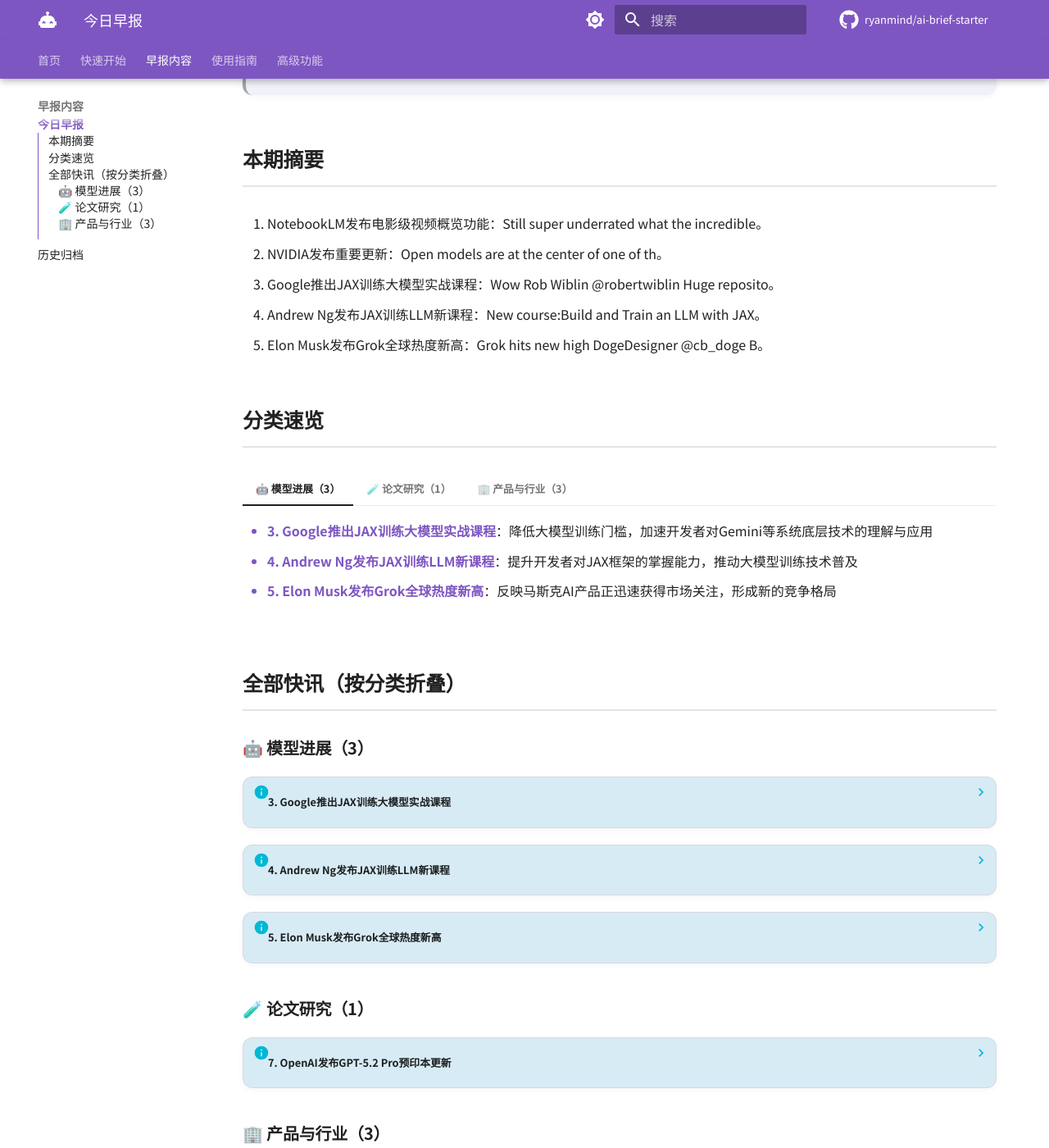
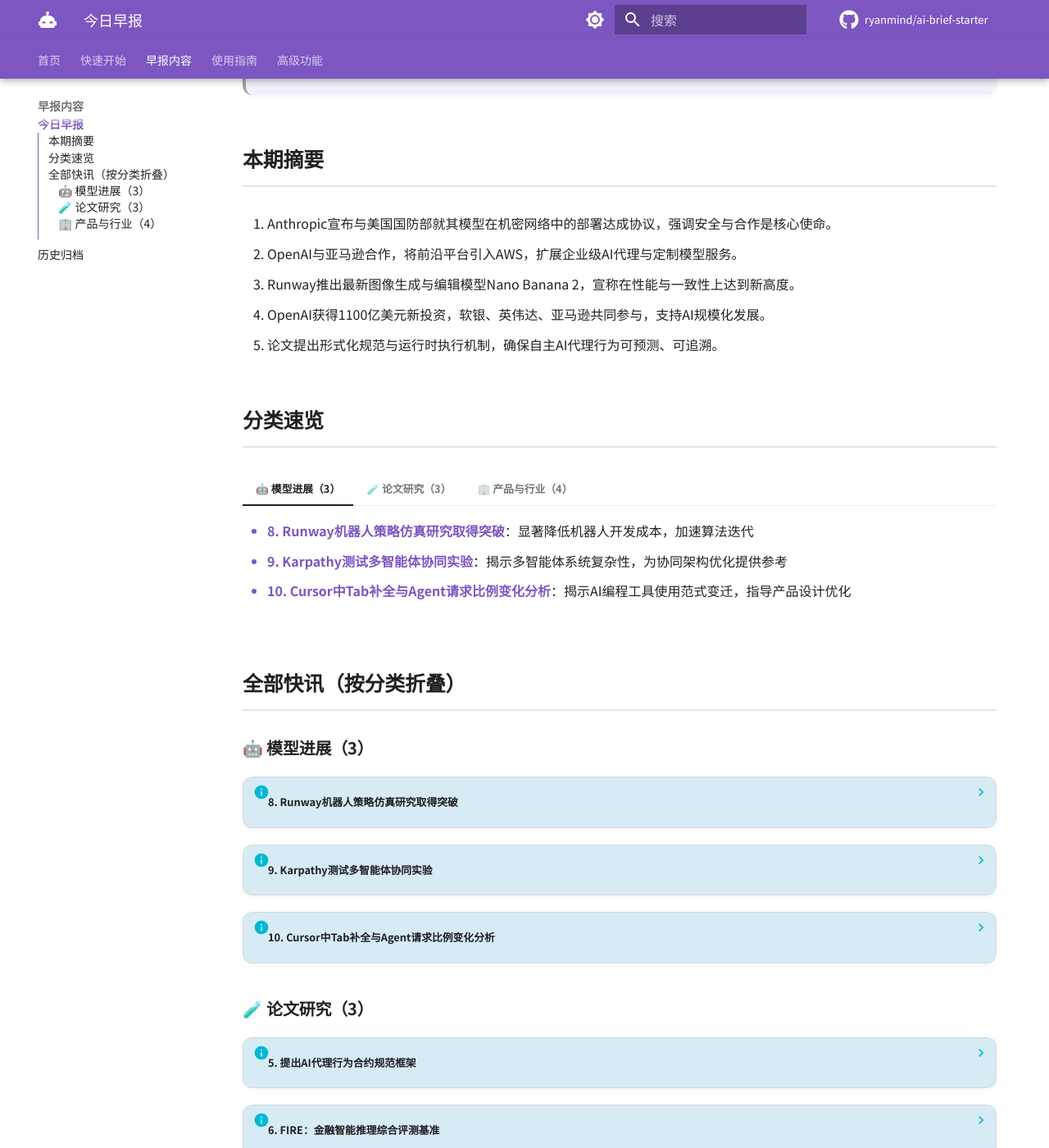
Before and after one commit to ryanmind/ai-brief-starter, an MkDocs documentation site: the page built from docs/latest.md, in a window 1280 px wide and 1400 px high, scrolled down 354 px. Shown: the whole window at 82% size. Built offline with MkDocs 1.6.1 and Material for MkDocs 9.7.7, drawn with Linux system fonts in a browser that asks for light colours; comment, search, counter and statistics services are not loaded; some of the changed text lies outside the part shown.

Commit message:
style(docs): 优化折叠快讯模块布局与内容层次

```diff
--- a/docs/latest.md
+++ b/docs/latest.md
@@ -1,98 +1,138 @@
 # 今日早报
 
-> 更新时间：2026年03月05日09:39:18
+> 更新时间：2026-02-28 15:48:56
 > 说明：该页面由 `ai-morning-brief` 自动生成并同步。
 
 ## 本期摘要
 
-1. NotebookLM发布电影级视频概览功能：Still super underrated what the incredible。
-2. NVIDIA发布重要更新：Open models are at the center of one of th。
-3. Google推出JAX训练大模型实战课程：Wow Rob Wiblin @robertwiblin Huge reposito。
-4. Andrew Ng发布JAX训练LLM新课程：New course:Build and Train an LLM with JAX。
-5. Elon Musk发布Grok全球热度新高：Grok hits new high DogeDesigner @cb_doge B。
+1. Anthropic宣布与美国国防部就其模型在机密网络中的部署达成协议，强调安全与合作是核心使命。
+2. OpenAI与亚马逊合作，将前沿平台引入AWS，扩展企业级AI代理与定制模型服务。
+3. Runway推出最新图像生成与编辑模型Nano Banana 2，宣称在性能与一致性上达到新高度。
+4. OpenAI获得1100亿美元新投资，软银、英伟达、亚马逊共同参与，支持AI规模化发展。
+5. 论文提出形式化规范与运行时执行机制，确保自主AI代理行为可预测、可追溯。
 
 ## 分类速览
 
 === "🤖 模型进展（3）"
-    - **3. Google推出JAX训练大模型实战课程**：降低大模型训练门槛，加速开发者对Gemini等系统底层技术的理解与应用
-    - **4. Andrew Ng发布JAX训练LLM新课程**：提升开发者对JAX框架的掌握能力，推动大模型训练技术普及
-    - **5. Elon Musk发布Grok全球热度新高**：反映马斯克AI产品正迅速获得市场关注，形成新的竞争格局
+    - **8. Runway机器人策略仿真研究取得突破**：显著降低机器人开发成本，加速算法迭代
+    - **9. Karpathy测试多智能体协同实验**：揭示多智能体系统复杂性，为协同架构优化提供参考
+    - **10. Cursor中Tab补全与Agent请求比例变化分析**：揭示AI编程工具使用范式变迁，指导产品设计优化
 
-=== "🧪 论文研究（1）"
-    - **7. OpenAI发布GPT-5.2 Pro预印本更新**：推动AI在基础科学领域的深度应用，拓展理论物理研究范式
+=== "🧪 论文研究（3）"
+    - **5. 提出AI代理行为合约规范框架**：为AI治理提供技术路径，缓解代理失控风险
+    - **6. FIRE：金融智能推理综合评测基准**：填补金融领域AI评测空白，推动专业模型发展
+    - **7. 提出科学创意生成系统GYWI**：推动AI在科研创新中的可解释性应用
 
-=== "🏢 产品与行业（3）"
-    - **1. NotebookLM发布电影级视频概览功能**：推动AI内容生成从文字向动态视觉演进，大幅提升信息传达效率与用户沉浸感
-    - **2. NVIDIA发布重要更新**：凸显开放模型成为AI产业核心驱动力，加速行业协同创新进程
-    - **6. @ylecun 发布重要更新**：若属实，将重塑智能硬件与AI融合的发展路径，引发行业高度关注
+=== "🏢 产品与行业（4）"
+    - **1. Anthropic与美国国防部达成模型部署协议**：AI军事化应用迈出关键一步，引发安全与伦理讨论
+    - **2. OpenAI与亚马逊宣布战略合作伙伴关系**：强化AI基础设施布局，推动企业AI落地应用
+    - **3. Runway发布Nano Banana 2图像生成模型**：刷新图像生成领域基准，推动AIGC技术演进
+    - **4. OpenAI完成1100亿美元融资，估值达7300亿美元**：奠定全球AI产业资本基础，加速技术迭代与生态扩张
 
 ## 全部快讯（按分类折叠）
 
 ### 🤖 模型进展（3）
 
-??? info "3. Google推出JAX训练大模型实战课程"
-    - **摘要**：Wow Rob Wiblin @robertwiblin Huge repository of information about OpenAI and Altman just dropped—The OpenAI Files. There's so much crazy shit in there. He。
-    - **关键点**：
-        - Google推出JAX训练LLM课程
-        - 支持从零训练2000万参数模型
-        - 基于Gemini核心技术框架
-    - **影响分析**：降低大模型训练门槛，加速开发者对Gemini等系统底层技术的理解与应用。
-    - **来源**：[原文链接](https://x.com/elonmusk/status/2029268083043688905)
+??? info "8. Runway机器人策略仿真研究取得突破"
+    **显著降低机器人开发成本，加速算法迭代。**
 
-??? info "4. Andrew Ng发布JAX训练LLM新课程"
-    - **摘要**：New course: Build and Train an LLM with JAX, built in partnership with @Google and taught by @chrisachard. JAX is the open-source library behind Google's Gemini。
-    - **关键点**：
-        - JAX训练LLM课程上线
-        - 由Andrew Ng与Google联合推出
-        - 支持2000万参数模型训练
-    - **影响分析**：提升开发者对JAX框架的掌握能力，推动大模型训练技术普及。
-    - **来源**：[原文链接](https://x.com/AndrewYNg/status/2029266102178693378)
+    **关键点**
+    - 世界模型模拟机器人策略
+    - 仿真与实测相关性0.95
+    - 提升研发效率与可扩展性
 
-??? info "5. Elon Musk发布Grok全球热度新高"
-    - **摘要**：Grok hits new high DogeDesigner @cb_doge BREAKING: Grok hits a new high on Google Trends. Popularity and real world usage are skyrocketing globally. 🔥 - https。
-    - **关键点**：
-        - Grok谷歌趋势达新高
-        - 全球使用量持续攀升
-        - 马斯克AI产品受关注
-    - **影响分析**：反映马斯克AI产品正迅速获得市场关注，形成新的竞争格局。
-    - **来源**：[原文链接](https://x.com/elonmusk/status/2029212992571867548)
+    **来源**：[原文链接](https://nitter.net/runwayml/status/2027469515903127825)
 
-### 🧪 论文研究（1）
+??? info "9. Karpathy测试多智能体协同实验"
+    **揭示多智能体系统复杂性，为协同架构优化提供参考。**
 
-??? info "7. OpenAI发布GPT-5.2 Pro预印本更新"
-    - **摘要**：A new preprint extends single-minus amplitudes to gravitons, with GPT-5.2 Pro helping derive and verify nonzero graviton tree amplitudes in quantum gravity。
-    - **关键点**：
-        - GPT-5.2 Pro助力物理研究
-        - 验证引力子树振幅
-        - 拓展量子引力理论边界
-    - **影响分析**：推动AI在基础科学领域的深度应用，拓展理论物理研究范式。
-    - **来源**：[原文链接](https://openai.com/index/extending-single-minus-amplitudes-to-gravitons)
+    **关键点**
+    - 智能体并行实验
+    - 尝试移除logit软帽
+    - 发现系统易失控
 
-### 🏢 产品与行业（3）
+    **来源**：[原文链接](https://nitter.net/karpathy/status/2027521323275325622)
 
-??? info "1. NotebookLM发布电影级视频概览功能"
-    - **摘要**：Still super underrated what the incredible @NotebookLM can do. Its magical—one of my favourite AI tools. NotebookLM @NotebookLM Introducing Cinematic Video。
-    - **关键点**：
-        - NotebookLM发布电影级视频功能
-        - 支持定制化视觉内容生成
-        - 适用于创作与演示场景
-    - **影响分析**：推动AI内容生成从文字向动态视觉演进，大幅提升信息传达效率与用户沉浸感。
-    - **来源**：[原文链接](https://x.com/demishassabis/status/2029369663210008835)
+??? info "10. Cursor中Tab补全与Agent请求比例变化分析"
+    **揭示AI编程工具使用范式变迁，指导产品设计优化。**
 
-??? info "2. NVIDIA发布重要更新"
-    - **摘要**：Open models are at the center of one of the most important shifts in AI. At #NVIDIAGTC, NVIDIA founder and CEO Jensen Huang is bringing together leaders from s。
-    - **关键点**：
-        - NVIDIA GTC聚焦开放模型
-        - 汇聚多家头部AI公司
-        - 推动生态协作发展
-    - **影响分析**：凸显开放模型成为AI产业核心驱动力，加速行业协同创新进程。
-    - **来源**：[原文链接](https://x.com/nvidia/status/2029363481598672934)
+    **关键点**
+    - 使用模式从Tab到Agent演进
+    - 社区平均值跟踪最优配置
+    - 体现工具智能化升级
 
-??? info "6. @ylecun 发布重要更新"
-    - **摘要**：Tesla will be the first company to make Artificial Grokon Intelligence。
-    - **关键点**：
-        - 特斯拉将首推类脑智能
-        - RT自Yann LeCun权威发声
-        - 或将影响产品与行业节奏
-    - **影响分析**：若属实，将重塑智能硬件与AI融合的发展路径，引发行业高度关注。
-    - **来源**：[原文链接](https://x.com/ylecun/status/2029143128138010662)
+    **来源**：[原文链接](https://nitter.net/karpathy/status/2027501331125239822)
+
+### 🧪 论文研究（3）
+
+??? info "5. 提出AI代理行为合约规范框架"
+    **为AI治理提供技术路径，缓解代理失控风险。**
+
+    **关键点**
+    - 定义AI代理行为合约
+    - 支持运行时强制执行
+    - 提升自治系统可靠性
+
+    **来源**：[原文链接](https://arxiv.org/abs/2602.22302)
+
+??? info "6. FIRE：金融智能推理综合评测基准"
+    **填补金融领域AI评测空白，推动专业模型发展。**
+
+    **关键点**
+    - 覆盖金融理论与实务场景
+    - 构建综合性评估体系
+    - 助力金融AI可信验证
+
+    **来源**：[原文链接](https://arxiv.org/abs/2602.22273)
+
+??? info "7. 提出科学创意生成系统GYWI"
+    **推动AI在科研创新中的可解释性应用。**
+
+    **关键点**
+    - 整合共著图与RAG技术
+    - 增强创意生成可控性
+    - 支持灵感路径追踪
+
+    **来源**：[原文链接](https://arxiv.org/abs/2602.22215)
+
+### 🏢 产品与行业（4）
+
+??? info "1. Anthropic与美国国防部达成模型部署协议"
+    **AI军事化应用迈出关键一步，引发安全与伦理讨论。**
+
+    **关键点**
+    - 模型将部署于国防部机密网络
+    - 强调AI安全与广泛利益共享
+    - 体现AI企业与政府深度合作趋势
+
+    **来源**：[原文链接](https://nitter.net/sama/status/2027578652477821175)
+
+??? info "2. OpenAI与亚马逊宣布战略合作伙伴关系"
+    **强化AI基础设施布局，推动企业AI落地应用。**
+
+    **关键点**
+    - OpenAI平台接入AWS云服务
+    - 支持企业级AI代理与定制模型
+    - 加速AI技术规模化部署
+
+    **来源**：[原文链接](https://openai.com/index/amazon-partnership)
+
+??? info "3. Runway发布Nano Banana 2图像生成模型"
+    **刷新图像生成领域基准，推动AIGC技术演进。**
+
+    **关键点**
+    - Nano Banana 2正式上线Runway
+    - 实现高一致性图像生成
+    - 支持实时网络信息融合
+
+    **来源**：[原文链接](https://nitter.net/runwayml/status/2027487425824444551)
+
+??? info "4. OpenAI完成1100亿美元融资，估值达7300亿美元"
+    **奠定全球AI产业资本基础，加速技术迭代与生态扩张。**
+
+    **关键点**
+    - 融资总额达1100亿美元
+    - 估值升至7300亿美元
+    - 三大巨头联合注资
+
+    **来源**：[原文链接](https://openai.com/index/scaling-ai-for-everyone)
```
Also changed, not shown: 1 other file.
